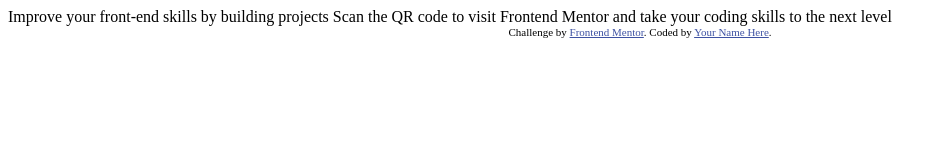
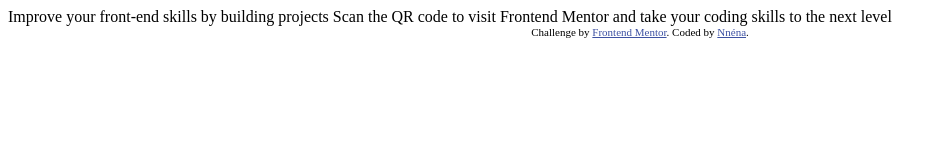
Before and after one commit to nosaroki/QrCodes, a plain HTML site: page index.html in a window 1280 px wide. Shown: the whole page, without its empty margins (0-947 px from the left). Drawn offline with Linux system fonts and the light colour scheme.

Commit message:
the start of something even nnewer

```diff
--- a/index.html
+++ b/index.html
@@ -1,8 +1,10 @@
 <!DOCTYPE html>
 <html lang="en">
+
 <head>
   <meta charset="UTF-8">
-  <meta name="viewport" content="width=device-width, initial-scale=1.0"> <!-- displays site properly based on user's device -->
+  <meta name="viewport" content="width=device-width, initial-scale=1.0">
+  <!-- displays site properly based on user's device -->
 
   <link rel="icon" type="image/png" sizes="32x32" href="./images/favicon-32x32.png">
 
@@ -10,10 +12,17 @@
 
   <!-- Feel free to remove these styles or customise in your own stylesheet 👍 -->
   <style>
-    .attribution { font-size: 11px; text-align: center; }
-    .attribution a { color: hsl(228, 45%, 44%); }
+    .attribution {
+      font-size: 11px;
+      text-align: center;
+    }
+
+    .attribution a {
+      color: hsl(228, 45%, 44%);
+    }
   </style>
 </head>
+
 <body>
 
   Improve your front-end skills by building projects
@@ -22,7 +31,8 @@
 
   <div class="attribution">
     Challenge by <a href="https://www.frontendmentor.io?ref=challenge" target="_blank">Frontend Mentor</a>.
-    Coded by <a href="#">Your Name Here</a>.
+    Coded by <a href="#">Nnéna</a>.
   </div>
 </body>
+
 </html>
```
